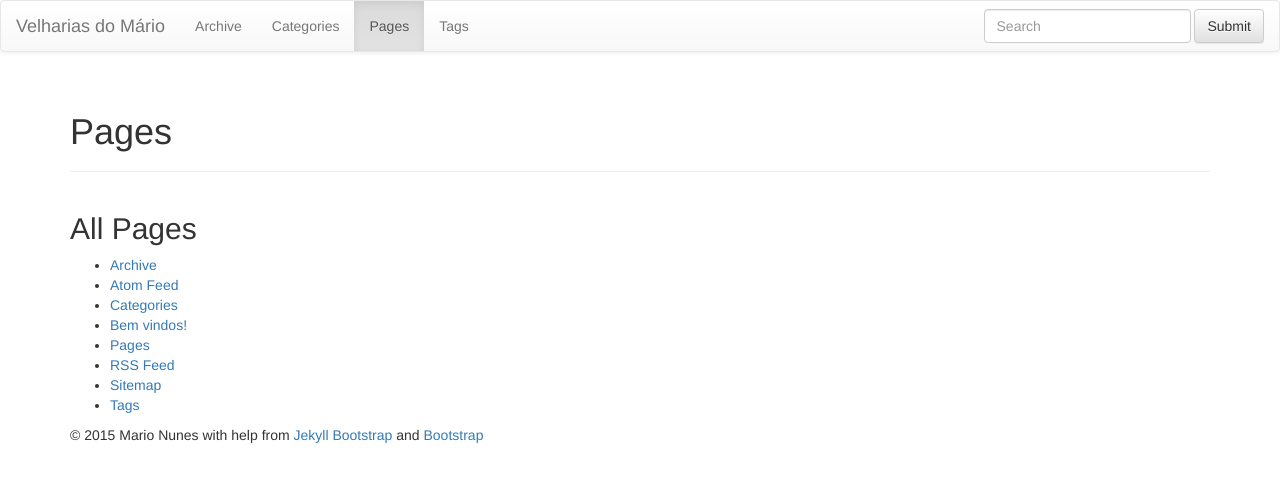
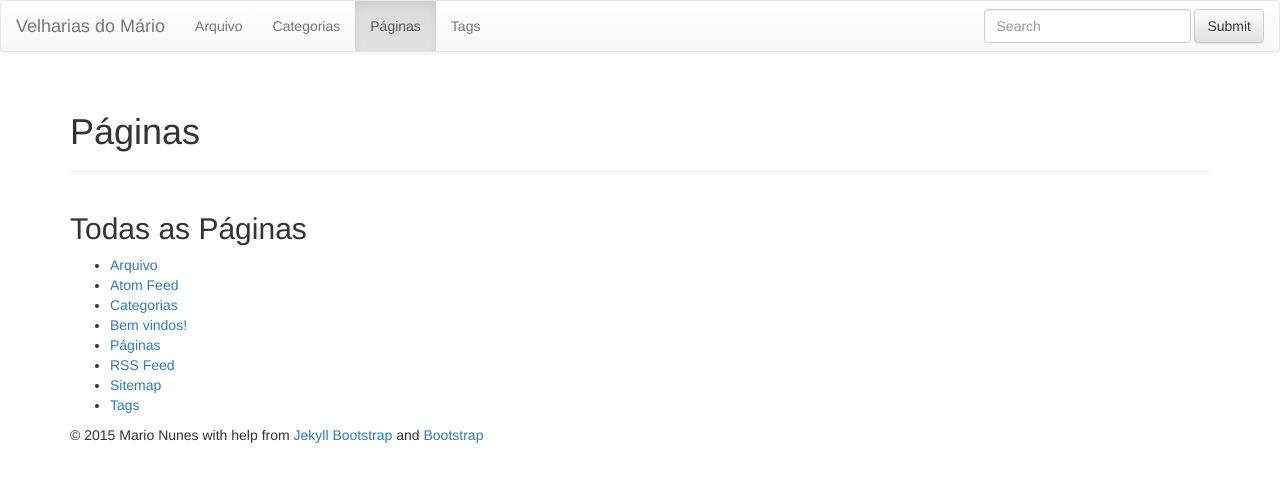
Before and after one commit to marioaugustorama/marioaugustorama.github.io, a Jekyll site: the page built from pages.html, in a window 1280 px wide. Shown: the top 482 px of the page. Built offline with Jekyll 4.4.1, drawn with Linux system fonts in a browser that asks for light colours; nearby versions of some CDN libraries; library files that are not in the unit come from our copies.

Commit message:
Traduçao inicial para ptBR.

```diff
--- a/archive.html
+++ b/archive.html
@@ -1,7 +1,7 @@
 ---
 layout: page
-title : Archive
-header : Post Archive
+title : Arquivo
+header : Arquivos de Posts
 group: navigation
 ---
 {% include JB/setup %}
--- a/categories.html
+++ b/categories.html
@@ -1,7 +1,7 @@
 ---
 layout: page
-title: Categories
-header: Posts By Category
+title: Categorias
+header: Posts por categoria
 group: navigation
 ---
 {% include JB/setup %}
--- a/pages.html
+++ b/pages.html
@@ -1,12 +1,12 @@
 ---
 layout: page
-title: Pages
+title: Páginas
 header: Pages
 group: navigation
 ---
 {% include JB/setup %}
 
-<h2>All Pages</h2>
+<h2>Todas as Páginas</h2>
 <ul>
 {% assign pages_list = site.pages %}
 {% include JB/pages_list %}
```
Also changed, not shown: 7 other files.
